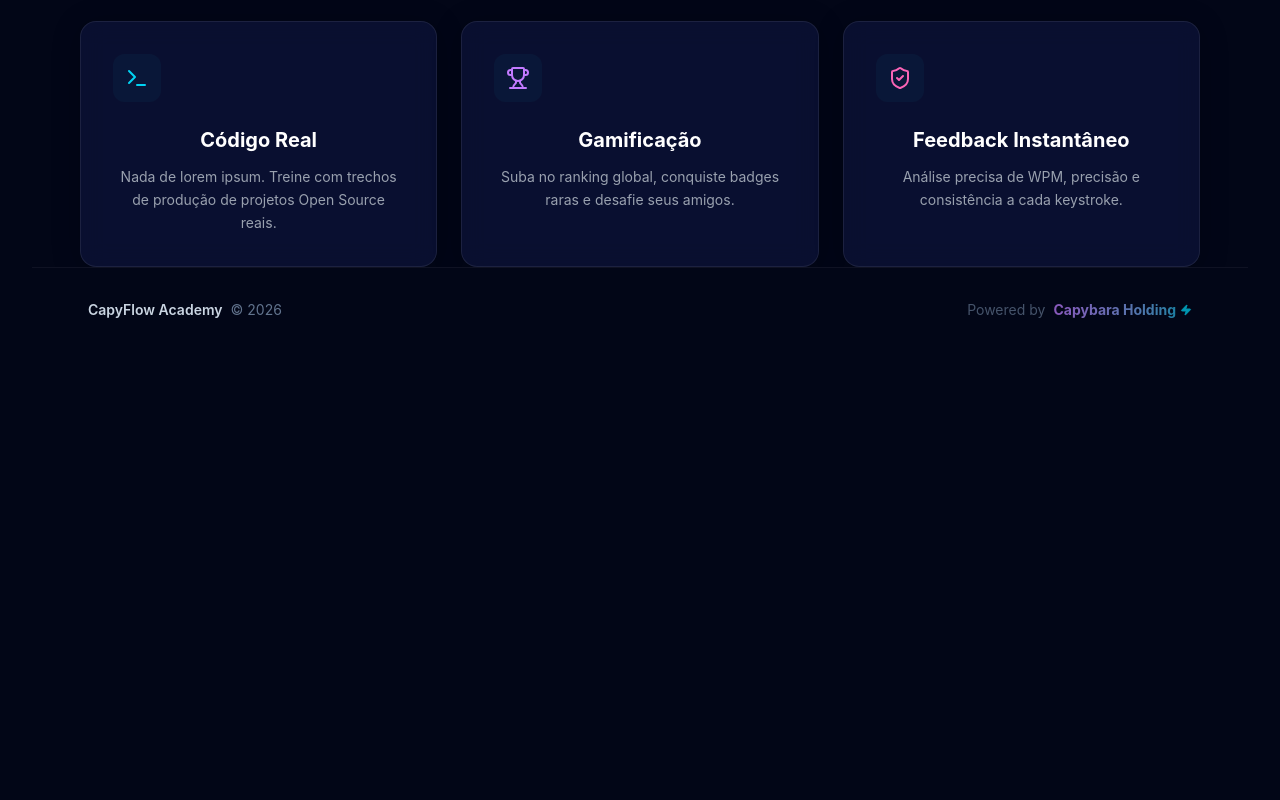
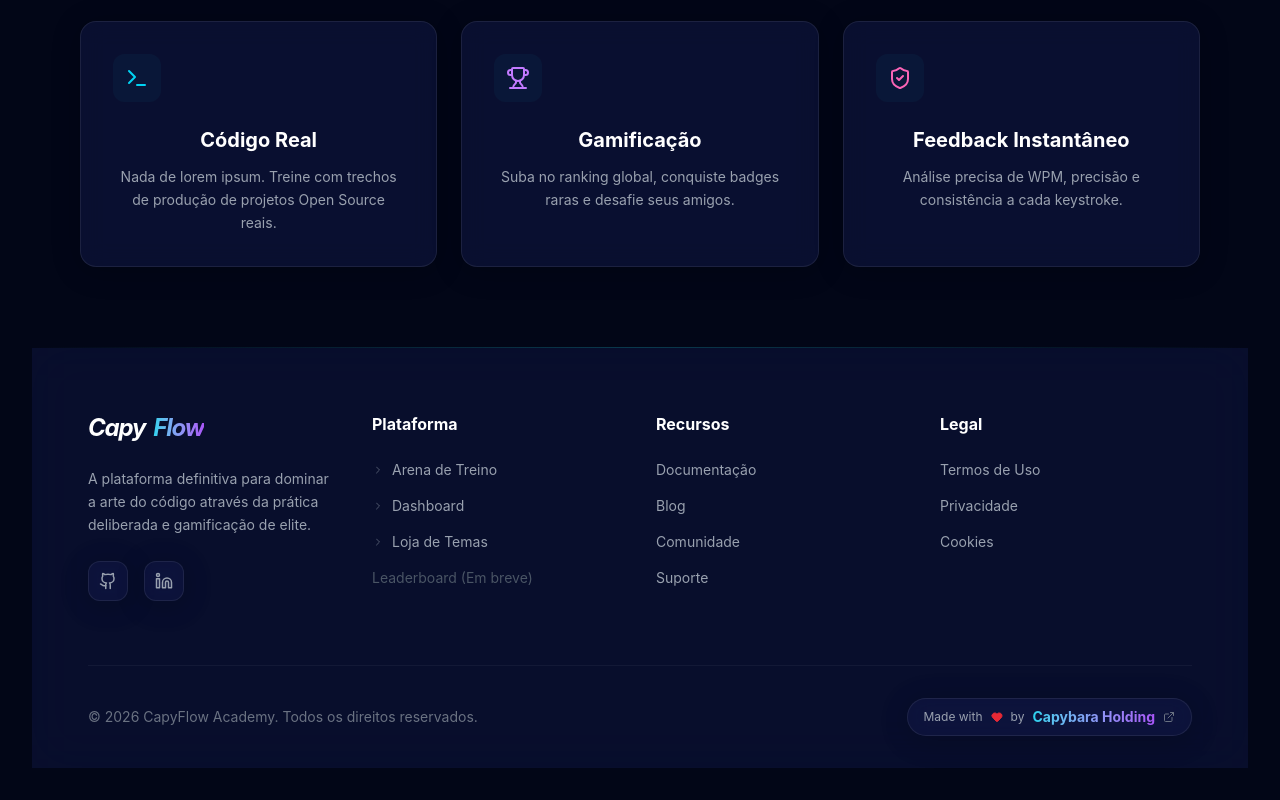
Before and after one commit to vihisantos/CapyFlow-Academy, a Next.js app: page / in a window 1280 px wide. Shown: the part 873-1673 px from the top of the page. Before the commit the page ends 1257 px from the top, so only its background shows below. Built offline with nearby package versions, Linux system fonts and the light colour scheme.

Commit message:
fix(ui): update footer links and layout per feedback

```diff
--- a/src/components/Footer.tsx
+++ b/src/components/Footer.tsx
@@ -1,31 +1,106 @@
-import { Zap } from "lucide-react";
+import { Zap, Github, Twitter, Linkedin, Heart, ExternalLink } from "lucide-react";
+import Link from "next/link";
 
 export default function Footer() {
     return (
-        <footer className="w-full py-8 border-t border-white/5 bg-[#020617] relative z-50">
-            <div className="max-w-6xl mx-auto px-6 flex flex-col md:flex-row justify-between items-center space-y-4 md:space-y-0">
+        <footer className="w-full relative z-50 mt-20">
+            {/* Gradient Line Top */}
+            <div className="w-full h-px bg-linear-to-r from-transparent via-primary/50 to-transparent opacity-50" />
 
-                {/* Logo / Copyright */}
-                <div className="flex items-center space-x-2 text-sm text-slate-500">
-                    <span className="font-semibold text-slate-300">CapyFlow Academy</span>
-                    <span>© 2026</span>
+            <div className="bg-surface/50 backdrop-blur-xl pt-16 pb-8">
+                <div className="max-w-6xl mx-auto px-6">
+                    <div className="grid grid-cols-1 md:grid-cols-4 gap-8 mb-16">
+                        {/* Brand Column */}
+                        <div className="space-y-6">
+                            <div className="text-2xl font-bold italic tracking-tighter flex items-center gap-2">
+                                <span className="text-white">Capy</span>
+                                <span className="text-transparent bg-clip-text bg-linear-to-r from-primary to-secondary">Flow</span>
+                            </div>
+                            <p className="text-gray-400 text-sm leading-relaxed">
+                                A plataforma definitiva para dominar a arte do código através da prática deliberada e gamificação de elite.
+                            </p>
+                            <div className="flex gap-4">
+                                <SocialIcon icon={<Github size={18} />} href="https://github.com/vihisantos" />
+                                <SocialIcon icon={<Linkedin size={18} />} href="https://www.linkedin.com/company/capybara-holding/" />
+                            </div>
                         </div>
 
-                {/* Powered By */}
+
+                        {/* Links Column 1 */}
+                        <div>
+                            <h4 className="font-bold text-white mb-6">Plataforma</h4>
+                            <ul className="space-y-4 text-sm text-gray-400">
+                                <li><Link href="/arena" className="hover:text-primary transition-colors flex items-center gap-2"><ChevronRight /> Arena de Treino</Link></li>
+                                <li><Link href="/dashboard" className="hover:text-primary transition-colors flex items-center gap-2"><ChevronRight /> Dashboard</Link></li>
+                                <li><Link href="/dashboard/themes" className="hover:text-primary transition-colors flex items-center gap-2"><ChevronRight /> Loja de Temas</Link></li>
+                                <li><span className="text-gray-600 cursor-not-allowed">Leaderboard (Em breve)</span></li>
+                            </ul>
+                        </div>
+
+                        {/* Links Column 2 */}
+                        <div>
+                            <h4 className="font-bold text-white mb-6">Recursos</h4>
+                            <ul className="space-y-4 text-sm text-gray-400">
+                                <li><a href="#" className="hover:text-primary transition-colors">Documentação</a></li>
+                                <li><a href="#" className="hover:text-primary transition-colors">Blog</a></li>
+                                <li><a href="#" className="hover:text-primary transition-colors">Comunidade</a></li>
+                                <li><a href="#" className="hover:text-primary transition-colors">Suporte</a></li>
+                            </ul>
+                        </div>
+
+                        {/* Legal Column */}
+                        <div>
+                            <h4 className="font-bold text-white mb-6">Legal</h4>
+                            <ul className="space-y-4 text-sm text-gray-400">
+                                <li><a href="#" className="hover:text-primary transition-colors">Termos de Uso</a></li>
+                                <li><a href="#" className="hover:text-primary transition-colors">Privacidade</a></li>
+                                <li><a href="#" className="hover:text-primary transition-colors">Cookies</a></li>
+                            </ul>
+                        </div>
+                    </div>
+
+                    {/* Bottom Bar */}
+                    <div className="border-t border-white/5 pt-8 flex flex-col md:flex-row justify-between items-center gap-4">
+                        <div className="text-sm text-gray-500">
+                            © 2026 CapyFlow Academy. Todos os direitos reservados.
+                        </div>
+
                         <a
                             href="https://vihisantos.github.io/My.Portfolio/"
                             target="_blank"
                             rel="noopener noreferrer"
-                    className="group flex items-center space-x-2 text-sm transition-all hover:opacity-100 opacity-70"
+                            className="group flex items-center gap-2 px-4 py-2 rounded-full glass hover:bg-white/5 transition-all mb-10 md:mb-0"
                         >
-                    <span className="text-slate-500 group-hover:text-slate-400 transition-colors">Powered by</span>
-                    <span className="font-bold bg-clip-text text-transparent bg-linear-to-r from-purple-400 to-cyan-500 group-hover:from-purple-300 group-hover:to-cyan-400 transition-all flex items-center gap-1">
-
+                            <span className="text-xs text-gray-400 group-hover:text-gray-300">Made with</span>
+                            <Heart size={12} className="text-red-500 fill-current animate-pulse" />
+                            <span className="text-xs text-gray-400">by</span>
+                            <span className="text-sm font-bold bg-clip-text text-transparent bg-linear-to-r from-primary to-secondary group-hover:opacity-80 transition-opacity">
                                 Capybara Holding
-                        <Zap size={12} className="text-cyan-400 fill-current group-hover:animate-pulse" />
                             </span>
+                            <ExternalLink size={12} className="text-gray-500 group-hover:text-primary transition-colors" />
                         </a>
+                    </div>
+                </div>
             </div>
         </footer>
     );
 }
+
+function SocialIcon({ icon, href }: { icon: React.ReactNode, href: string }) {
+    return (
+        <a
+            href={href}
+            target="_blank"
+            rel="noopener noreferrer"
+            className="w-10 h-10 rounded-xl glass flex items-center justify-center text-gray-400 hover:text-white hover:bg-primary/20 hover:border-primary/30 transition-all hover:scale-110"
+        >
+            {icon}
+        </a>
+    );
+}
+
+function ChevronRight() {
+    return (
+        <svg xmlns="http://www.w3.org/2000/svg" width="12" height="12" viewBox="0 0 24 24" fill="none" stroke="currentColor" strokeWidth="2" strokeLinecap="round" strokeLinejoin="round" className="lucide lucide-chevron-right opacity-50"><path d="m9 18 6-6-6-6" /></svg>
+    )
+}
```
Lines whose indentation alone changed are shown as unchanged.
